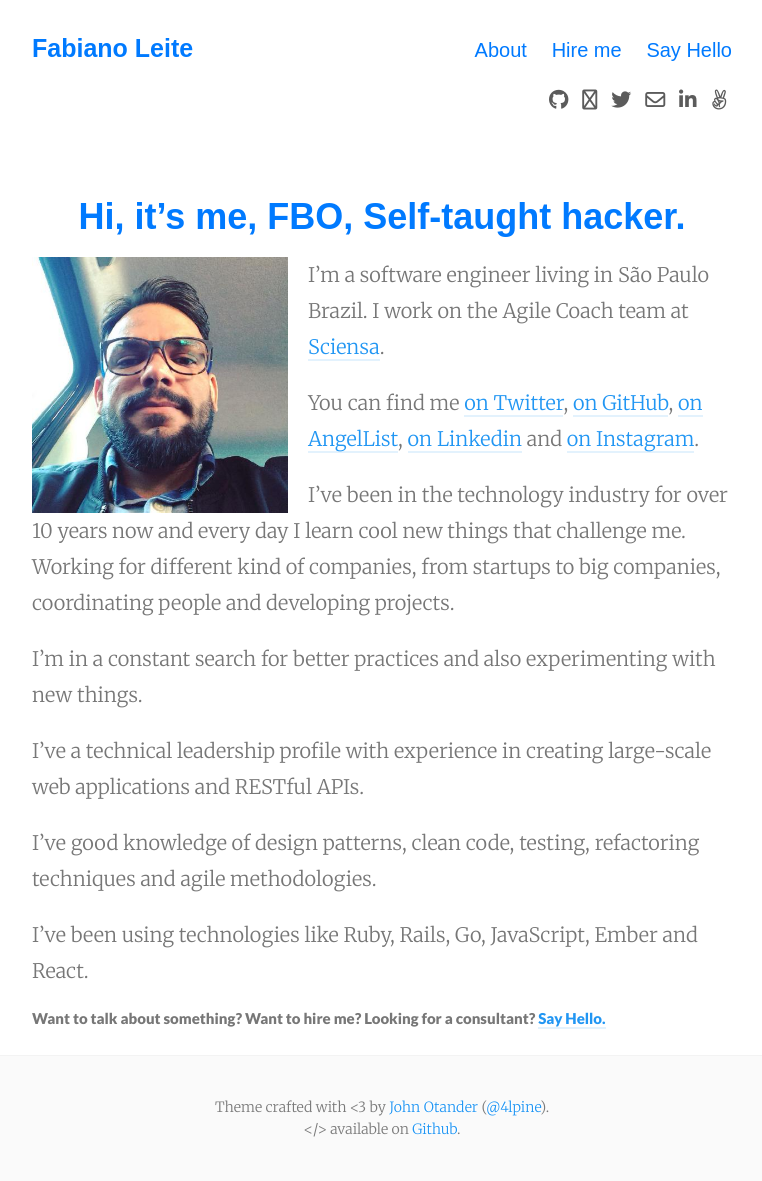
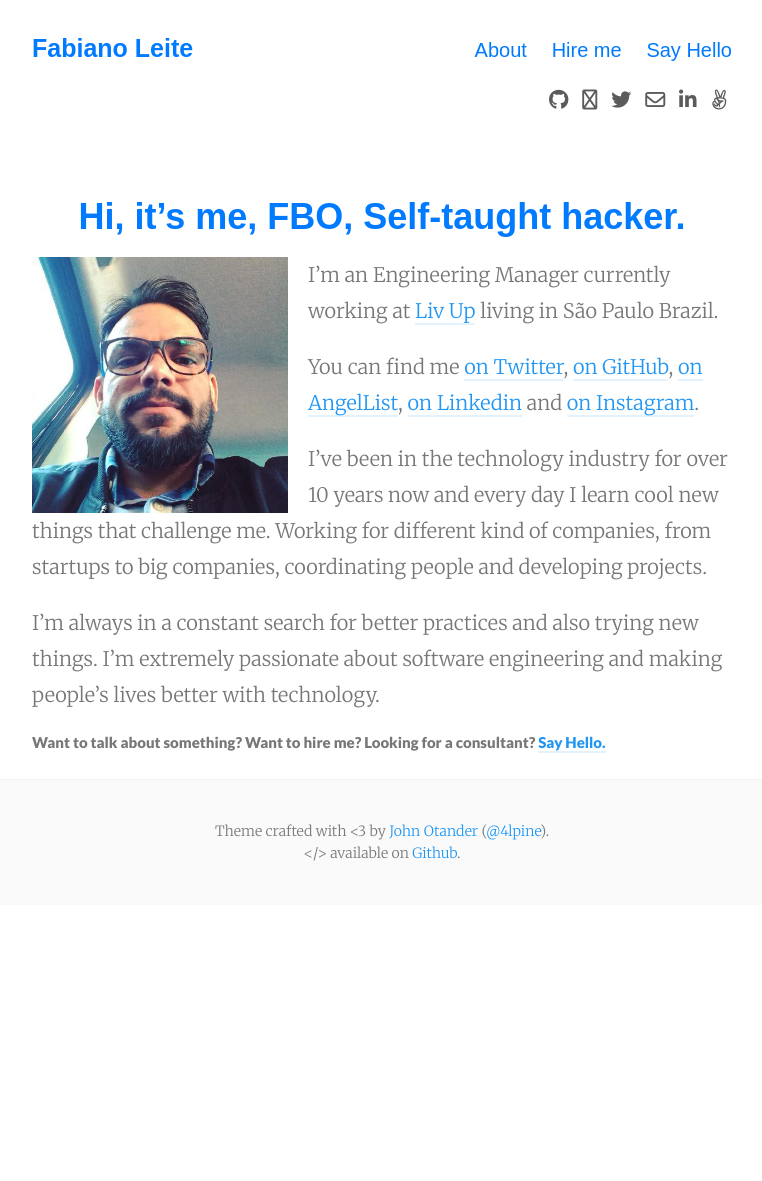
Before and after one commit to fabianoleittes/fabianoleittes.github.io, a Jekyll site: the page built from about.md, in a window 1280 px wide. Shown: the whole page, without its empty margins (258-1020 px from the left). Built offline with Jekyll 4.4.1, drawn with Linux system fonts in a browser that asks for light colours; nearby versions of some CDN libraries; after the commit the page ends 905 px from its top, so only the background shows below that.

Commit message:
Update about.md

```diff
--- a/about.md
+++ b/about.md
@@ -7,17 +7,12 @@ tags: about
 
 ## Hi, it's me, FBO, Self-taught hacker.
 
-<img src='/images/me.jpg' class='headshot' width="256px"> I’m a software engineer living in São Paulo Brazil. I work on the Agile Coach team at [Sciensa](http://sciensa.com).
+<img src='/images/me.jpg' class='headshot' width="256px"> I’m an Engineering Manager currently working at [Liv Up](livup.com.br) living in São Paulo Brazil.
 
 You can find me [on Twitter](https://twitter.com/fabianoleittes), [on GitHub](https://github.com/fabianoleittes), [on AngelList](https://angel.co/fabianoleittes), [on Linkedin](https://www.linkedin.com/in/fabianoleittes/en) and [on Instagram](https://instagram.com/fabianoleittes).
 
-I've been in the technology industry for over 10 years now and every day I learn cool new things that challenge me. Working for different kind of companies, from startups to big companies, coordinating people and developing projects.
+I’ve been in the technology industry for over 10 years now and every day I learn cool new things that challenge me. Working for different kind of companies, from startups to big companies, coordinating people and developing projects.
 
-I’m in a constant search for better practices and also experimenting with new things.
+I'm always in a constant search for better practices and also trying new things. I'm extremely passionate about software engineering and making people's lives better with technology.
 
-I've a technical leadership profile with experience in creating large-scale web applications and RESTful APIs.
-
-I've good knowledge of design patterns, clean code, testing, refactoring techniques and agile methodologies.
-
-I've been using technologies like Ruby, Rails, Go, JavaScript, Ember and React.
 ###### Want to talk about something? Want to hire me? Looking for a consultant? [Say Hello.](/contact)
```
